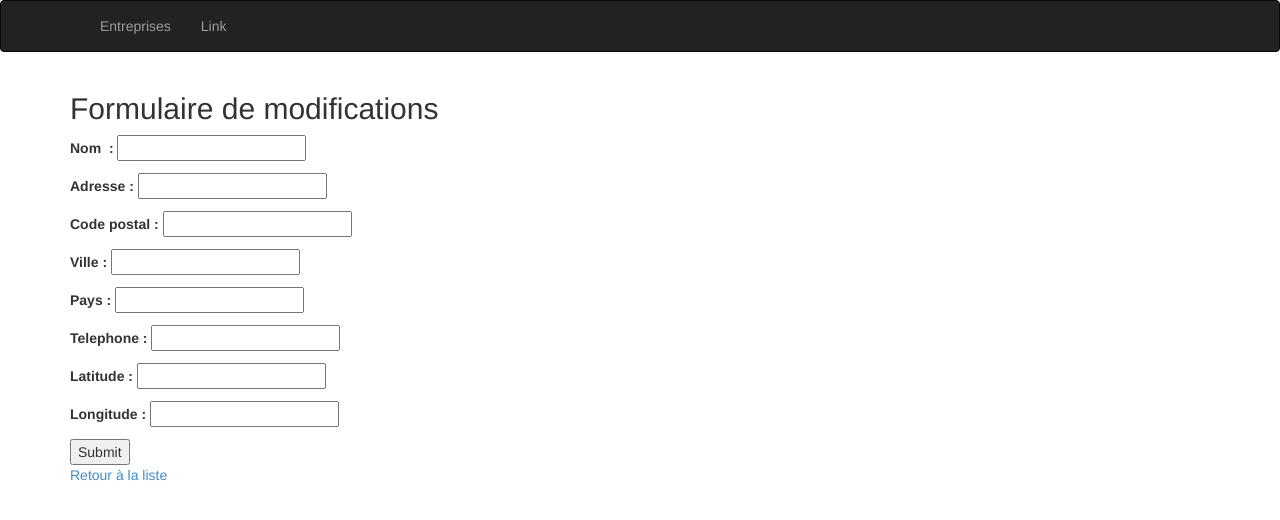
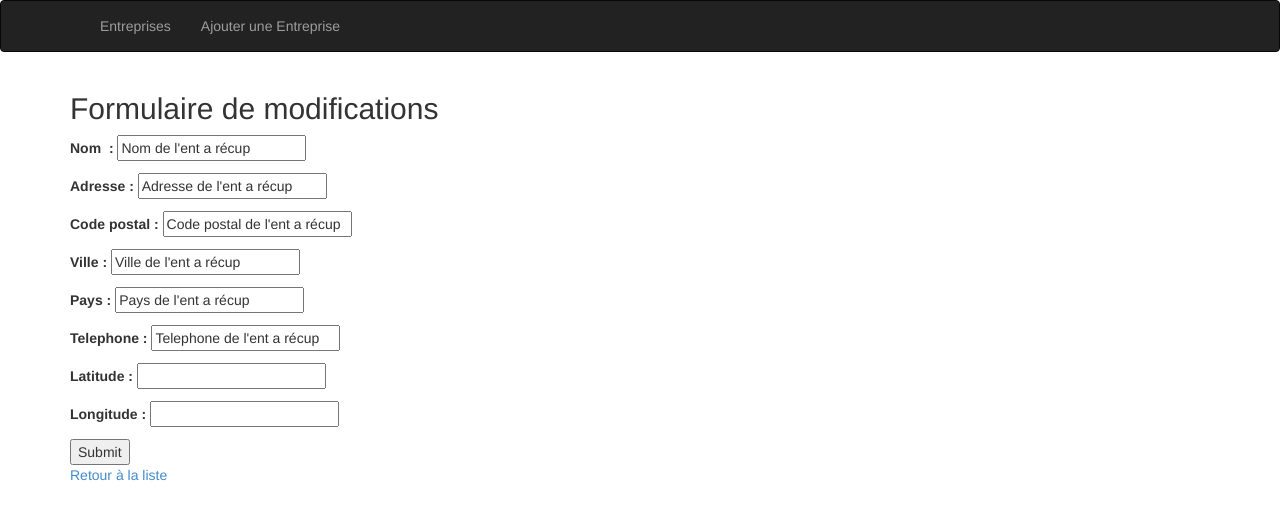
Before and after one commit to Thoumou/gestion_stage, a Django app: template stage/entreprises/templates/entreprises/modifier.html in a window 1280 px wide. Shown: the top 520 px of the page. Run offline with Django 3.2, Linux system fonts and the light colour scheme; the template is opened without the code that fills it: values that come from a table or form of the project are taken from there, others are empty; parts of the project's set-up code (start-up, migrations or seed data) failed here and were passed over; some libraries are stand-ins or nearby versions.

Commit message:
Ajout formulaire d'ajout et pas de progrès sur le formulaire de modif

```diff
--- a/stage/entreprises/models.py
+++ b/stage/entreprises/models.py
@@ -93,6 +93,33 @@
     def __str__(self):
         return self.nom_reel
 
+class AjoutForm(ModelForm):
+	def __init__(self, *args, **kwargs):
+		super(AjoutForm, self).__init__(*args, **kwargs)
+		self.fields['nom'].label = "Nom "
+		self.fields['adresse'].label = "Adresse"
+		self.fields['codePostal'].label = "Code postal"
+		self.fields['ville'].label = "Ville"
+		self.fields['pays'].label = "Pays"
+		self.fields['telephone'].label = "Telephone"
+		self.fields['latitude'].label = "Latitude"
+		self.fields['longitude'].label = "Longitude"
+
+
+		self.fields['nom'].initial = "Nom "
+		self.fields['adresse'].initial = "Adresse"
+		self.fields['codePostal'].initial = "Code postal"
+		self.fields['ville'].initial = "Ville"
+		self.fields['pays'].initial = "Pays"
+		self.fields['telephone'].initial = "Telephone"
+		self.fields['latitude'].initial = "0554"
+		self.fields['longitude'].initial = "7785"
+
+		#il est possible de metre que un seul champ en utilisant le model entreprise, il suffit de ne le préciser ni dans le init ni le meta
+	class Meta:
+		model = Entreprise
+		fields = ('nom', 'adresse', 'codePostal','ville','pays' ,'telephone' ,'latitude' ,'longitude' )
+
 class ModifForm(ModelForm):
 	def __init__(self, *args, **kwargs):
 		super(ModifForm, self).__init__(*args, **kwargs)
@@ -104,6 +131,17 @@
 		self.fields['telephone'].label = "Telephone"
 		self.fields['latitude'].label = "Latitude"
 		self.fields['longitude'].label = "Longitude"
+
+
+		self.fields['nom'].initial = "Nom de l'ent a récup"
+		self.fields['adresse'].initial = "Adresse de l'ent a récup"
+		self.fields['codePostal'].initial = "Code postal de l'ent a récup"
+		self.fields['ville'].initial = "Ville de l'ent a récup"
+		self.fields['pays'].initial = "Pays de l'ent a récup"
+		self.fields['telephone'].initial = "Telephone de l'ent a récup"
+		self.fields['latitude'].initial = "0554 de l'ent a récup"
+		self.fields['longitude'].initial = "7785 de l'ent a récup"
+
 		#il est possible de metre que un seul champ en utilisant le model entreprise, il suffit de ne le préciser ni dans le init ni le meta
 	class Meta:
 		model = Entreprise
--- a/stage/entreprises/templates/entreprises/index.html
+++ b/stage/entreprises/templates/entreprises/index.html
@@ -1,6 +1,8 @@
 {% extends 'base.html' %}
 {% block title %}{{ block.super }} | Entreprises{% endblock %}
 {% block content %}
+
+<a href="{% url 'entreprises:ajout' %}" class="btn btn-default">Ajouter une Entreprise</a>
 
 <ul class="pager">
 
@@ -14,6 +16,7 @@
     {%endif%}
 </ul>
 
+
 <table class="table table-striped table-bordered" style="cursor:pointer;">
   {% for e in entreprises %}
   <tr><td>{{ e.nom }}</td><td>{{ e.codePostal }} {{ e.ville }}</td><td>{{ e.pays }}</td><td><a href="../details"> Détails</a></td><td><a href="./modif"> Modifier</a></td></tr>
--- a/stage/entreprises/urls.py
+++ b/stage/entreprises/urls.py
@@ -4,6 +4,7 @@
 urlpatterns = patterns("",
     url(r'^$', views.index, name='index'),
     url(r'^(?P<page>\d+)/?$', views.index, name='index-page'),
+    url(r'^ajout/$', views.ajouter, name="ajout"),
     url(r'^modif/$', views.modifier, name="modif"),
 	#url(r'^entreprises/detail/(?P<id>\d+)/?$', views.detail_entreprise, name="detail-entreprise"),
 )
--- a/stage/templates/base.html
+++ b/stage/templates/base.html
@@ -25,12 +25,13 @@
 				<div id="navbar" class="navbar-collapse collapse">
 					<ul class="nav navbar-nav">
 						<li><a href="{% url 'entreprises:index' %}">Entreprises</a></li>
-						<li><a href="{% url 'entreprises:index' %}">Link</a></li>
+						<li><a href="{% url 'entreprises:ajout' %}">Ajouter une Entreprise</a></li>
 					</ul>
 				</div><!--/.navbar-collapse -->
 			</div>
 		{% endblock %}
 	</nav>
+
 
 	<section class="container">
 		{% block content %}{% endblock %}
```
Also changed, not shown: stage/entreprises/templates/entreprises/ajout.html (added, +10 -0 lines), stage/entreprises/views.py (+21 -0 lines), stage/entreprises/templates/entreprises/modifier.html (line endings or trailing spaces).
